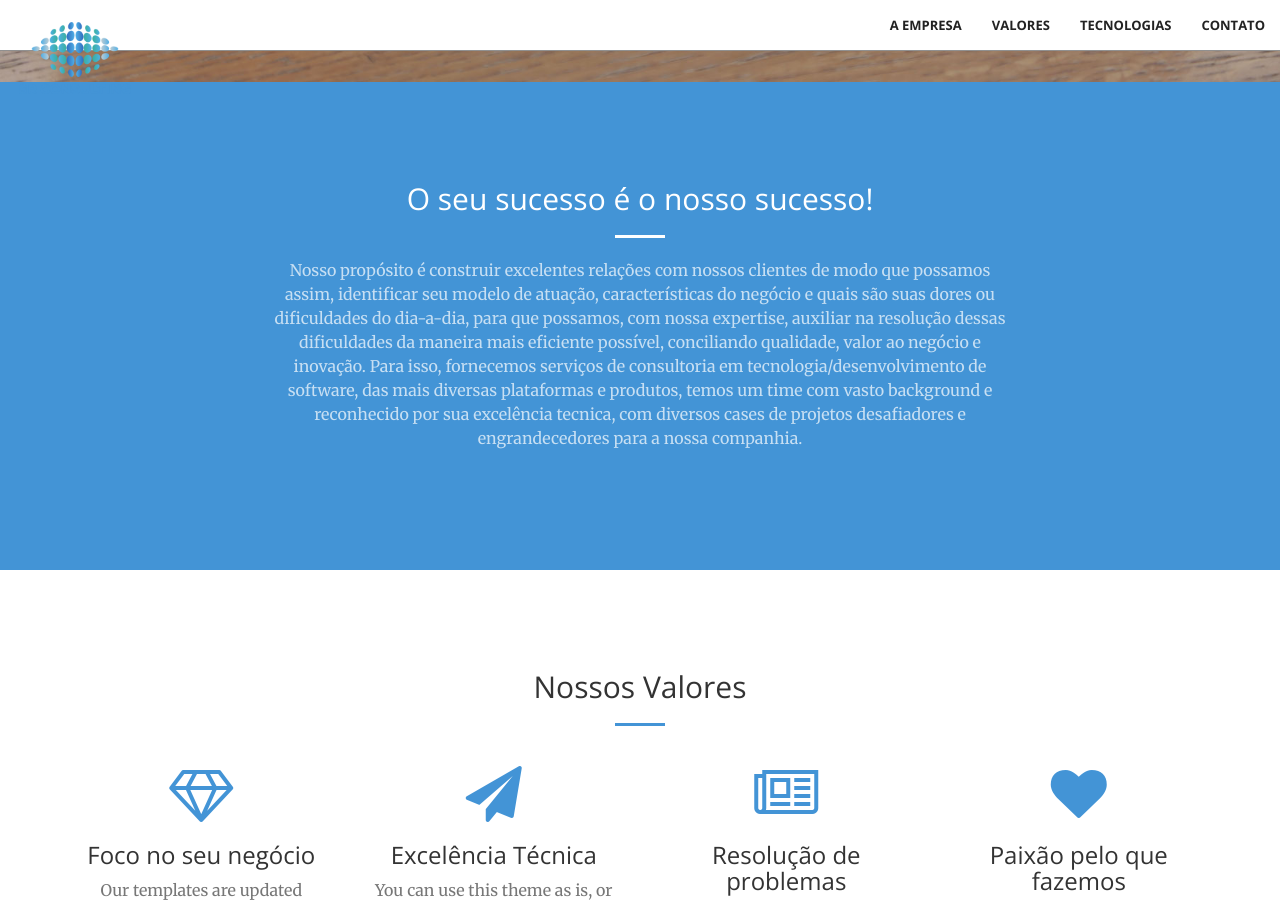
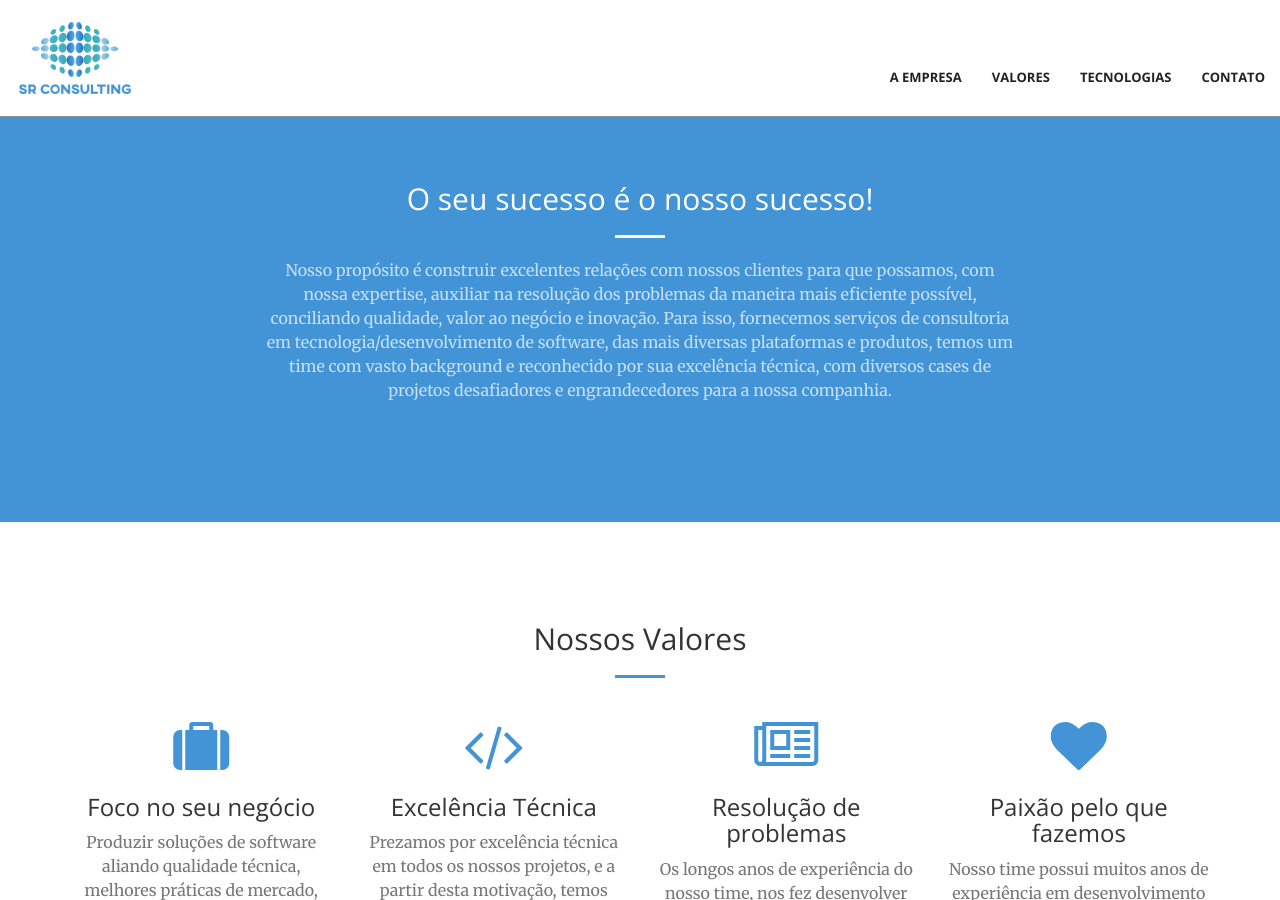
Before and after one commit to srconsulting/srconsulting.github.io, a Jekyll site: the page built from index.html, in a window 1280 px wide and 900 px high, scrolled down 818 px. Built offline with Jekyll 4.4.1, drawn with Linux system fonts in a browser that asks for light colours; some of the changed text lies outside the part shown.

Commit message:
customização paginas

```diff
--- a/_includes/call-to-action.html
+++ b/_includes/call-to-action.html
@@ -4,7 +4,11 @@
             <div class="col-lg-8 col-lg-offset-2 text-center">
                 <h2 class="section-heading">O seu sucesso é o nosso sucesso!</h2>
                 <hr class="light">
-                <p class="text-faded">Nosso propósito é construir excelentes relações com nossos clientes de modo que possamos assim, identificar seu modelo de atuação, características do negócio e quais são suas dores ou dificuldades do dia-a-dia, para que possamos, com nossa expertise, auxiliar na resolução dessas dificuldades da maneira mais eficiente possível, conciliando qualidade, valor ao negócio e inovação. Para isso, fornecemos serviços de consultoria em tecnologia/desenvolvimento de software, das mais diversas plataformas e produtos, temos um time com vasto background e reconhecido por sua excelência tecnica, com diversos cases de projetos desafiadores e engrandecedores para a nossa companhia.</p>
+                <p class="text-faded">Nosso propósito é construir excelentes relações com nossos clientes para que possamos,
+                    com nossa expertise, auxiliar na resolução dos problemas da maneira mais eficiente possível, conciliando qualidade,
+                    valor ao negócio e inovação. Para isso, fornecemos serviços de consultoria em tecnologia/desenvolvimento de software,
+                    das mais diversas plataformas e produtos, temos um time com vasto background e reconhecido por sua excelência técnica,
+                    com diversos cases de projetos desafiadores e engrandecedores para a nossa companhia.</p>
                 <!-- <a href="#" class="btn btn-default btn-xl">Get Started!</a> -->
             </div>
         </div>
--- a/_includes/header.html
+++ b/_includes/header.html
@@ -3,7 +3,7 @@
         <div class="header-content-inner">
             <h1>Consultoria especializada em salesforce</h1>
             <hr>
-            <p>Start Bootstrap can help you build better websites using the Bootstrap CSS framework! Just download your template and start going, no strings attached!</p>
+            <p>Obstinados em produzir soluções de software de qualidade e que contribuam para o sucesso de nossos clientes!</p>
             <a href="#about" class="btn btn-primary btn-xl page-scroll">Veja mais</a>
         </div>
     </div>
--- a/_includes/nav.html
+++ b/_includes/nav.html
@@ -8,14 +8,14 @@
                 <span class="icon-bar"></span>
                 <span class="icon-bar"></span>
             </button>
-            <a class="navbar-brand page-scroll" href="#page-top">
+            <a class="navbar-brand page-scroll" href="#page-top" style="height: auto;">
                 <img src="../img/logo/website_logo_transparent_background.png" width="120" height="86">
             </a>
         </div>
 
         <!-- Collect the nav links, forms, and other content for toggling -->
         <div class="collapse navbar-collapse" id="bs-example-navbar-collapse-1">
-            <ul class="nav navbar-nav navbar-right">
+            <ul class="nav navbar-nav navbar-right" style="margin-top: 52px;">
                 <li>
                     <a class="page-scroll" href="#about">A Empresa</a>
                 </li>
--- a/_includes/portfolio.html
+++ b/_includes/portfolio.html
@@ -1,16 +1,24 @@
 <section class="no-padding" id="portfolio">
+    <div class="container">
+        <div class="row">
+            <div class="col-lg-12 text-center">
+                <h2 class="section-heading">Outras Tecnologias</h2>
+                <hr class="primary">
+            </div>
+        </div>
+    </div>
     <div class="container-fluid">
         <div class="row no-gutter">
             <div class="col-lg-4 col-sm-6">
                 <a href="#" class="portfolio-box">
-                    <img src="img/portfolio/1.jpg" class="img-responsive" style="height: 330px;">
+                    <img src="img/portfolio/js.png" class="img-responsive" style="margin: auto; max-height: 330px;">
                     <div class="portfolio-box-caption">
                         <div class="portfolio-box-caption-content">
                             <div class="project-category text-faded">
-                                Salesforce
+                                Front-End
                             </div>
                             <div class="project-name">
-                                CRM Cloud, Service cloud, Marketing Cloud
+                                Angular, VueJs, Javascript
                             </div>
                         </div>
                     </div>
@@ -18,7 +26,7 @@
             </div>
             <div class="col-lg-4 col-sm-6">
                 <a href="#" class="portfolio-box">
-                    <img src="img/portfolio/csharp2.png" class="img-responsive" style="height: 330px;">
+                    <img src="img/portfolio/csharp2.png" class="img-responsive" style="margin: auto; max-height: 330px;">
                     <div class="portfolio-box-caption">
                         <div class="portfolio-box-caption-content">
                             <div class="project-category text-faded">
@@ -33,7 +41,7 @@
             </div>
             <div class="col-lg-4 col-sm-6">
                 <a href="#" class="portfolio-box">
-                    <img src="img/portfolio/java2.png" class="img-responsive" style="height: 330px;">
+                    <img src="img/portfolio/java2.png" class="img-responsive" style="margin: auto; max-height: 330px;">
                     <div class="portfolio-box-caption">
                         <div class="portfolio-box-caption-content">
                             <div class="project-category text-faded">
--- a/_includes/services.html
+++ b/_includes/services.html
@@ -11,30 +11,33 @@
         <div class="row">
             <div class="col-lg-3 col-md-6 text-center">
                 <div class="service-box">
-                    <i class="fa fa-4x fa-diamond wow bounceIn text-primary"></i>
+                    <i class="fa fa-4x fa-suitcase wow bounceIn text-primary"></i>
                     <h3>Foco no seu negócio</h3>
-                    <p class="text-muted">Our templates are updated regularly so they don't break.</p>
+                    <p class="text-muted">Produzir soluções de software aliando qualidade técnica, melhores práticas de mercado, agilidade e inovação, que contribuam para o sucesso de nossos clientes</p>
                 </div>
             </div>
             <div class="col-lg-3 col-md-6 text-center">
                 <div class="service-box">
-                    <i class="fa fa-4x fa-paper-plane wow bounceIn text-primary" data-wow-delay=".1s"></i>
+                    <i class="fa fa-4x fa-code wow bounceIn text-primary" data-wow-delay=".1s"></i>
                     <h3>Excelência Técnica</h3>
-                    <p class="text-muted">You can use this theme as is, or you can make changes!</p>
+                    <p class="text-muted">Prezamos por excelência técnica em todos os nossos projetos, e a partir desta motivação,
+                        temos como objetivo estabelecer sólidas relações com nossos clientes, e ser uma grande fonte de atração e retenção dos melhores
+                        profissionais de nossa comunidade.</p>
                 </div>
             </div>
             <div class="col-lg-3 col-md-6 text-center">
                 <div class="service-box">
                     <i class="fa fa-4x fa-newspaper-o wow bounceIn text-primary" data-wow-delay=".2s"></i>
                     <h3>Resolução de problemas</h3>
-                    <p class="text-muted">We update dependencies to keep things fresh.</p>
+                    <p class="text-muted">Os longos anos de experiência do nosso time, nos fez desenvolver habilidades de entendimento.</p>
                 </div>
             </div>
             <div class="col-lg-3 col-md-6 text-center">
                 <div class="service-box">
                     <i class="fa fa-4x fa-heart wow bounceIn text-primary" data-wow-delay=".3s"></i>
                     <h3>Paixão pelo que fazemos</h3>
-                    <p class="text-muted">You have to make your websites with love these days!</p>
+                    <p class="text-muted">Nosso time possui muitos anos de experiência em desenvolvimento de software, utilizando as mais diversas tecnologias,
+                        sempre buscamos nos atualizar com as melhores práticas e ferramentas disponíveis, e fazemos isso com muita paixão e dedicação!</p>
                 </div>
             </div>
         </div>
```
Also changed, not shown: 4 other files.
